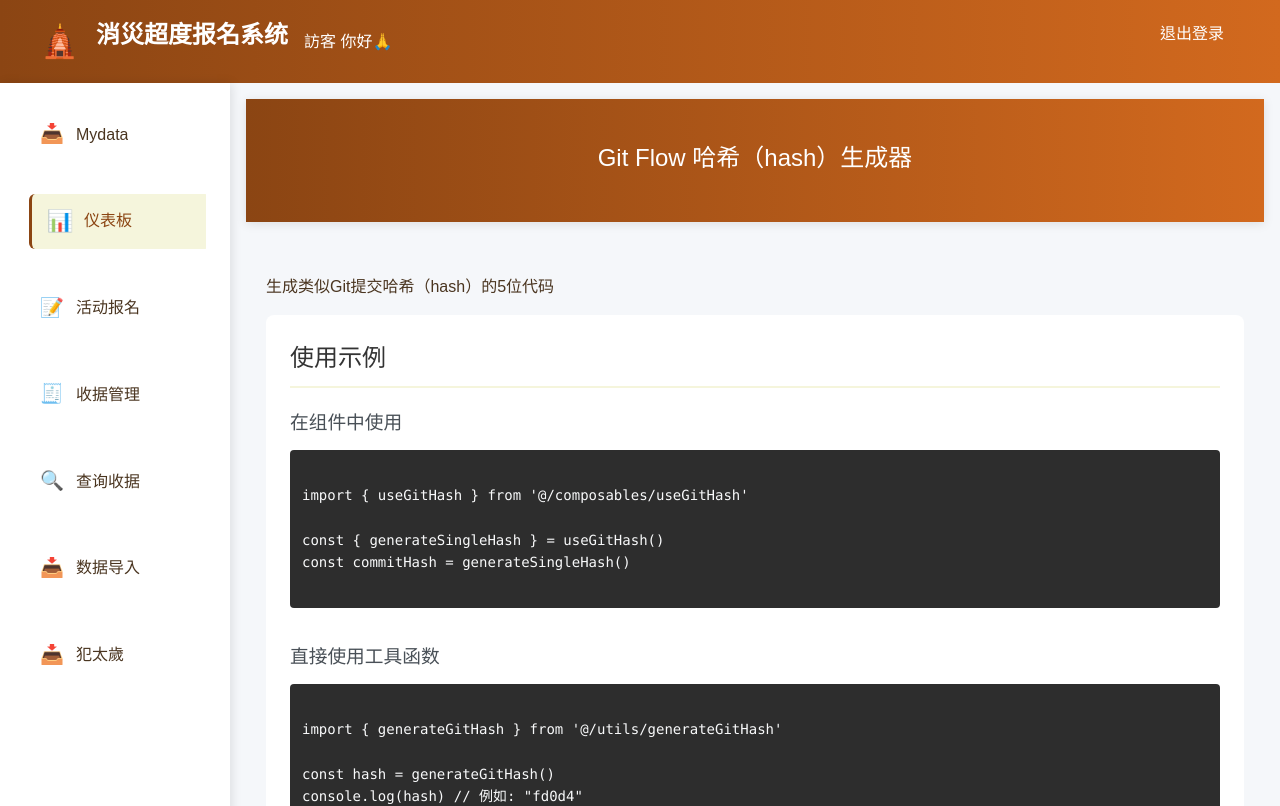
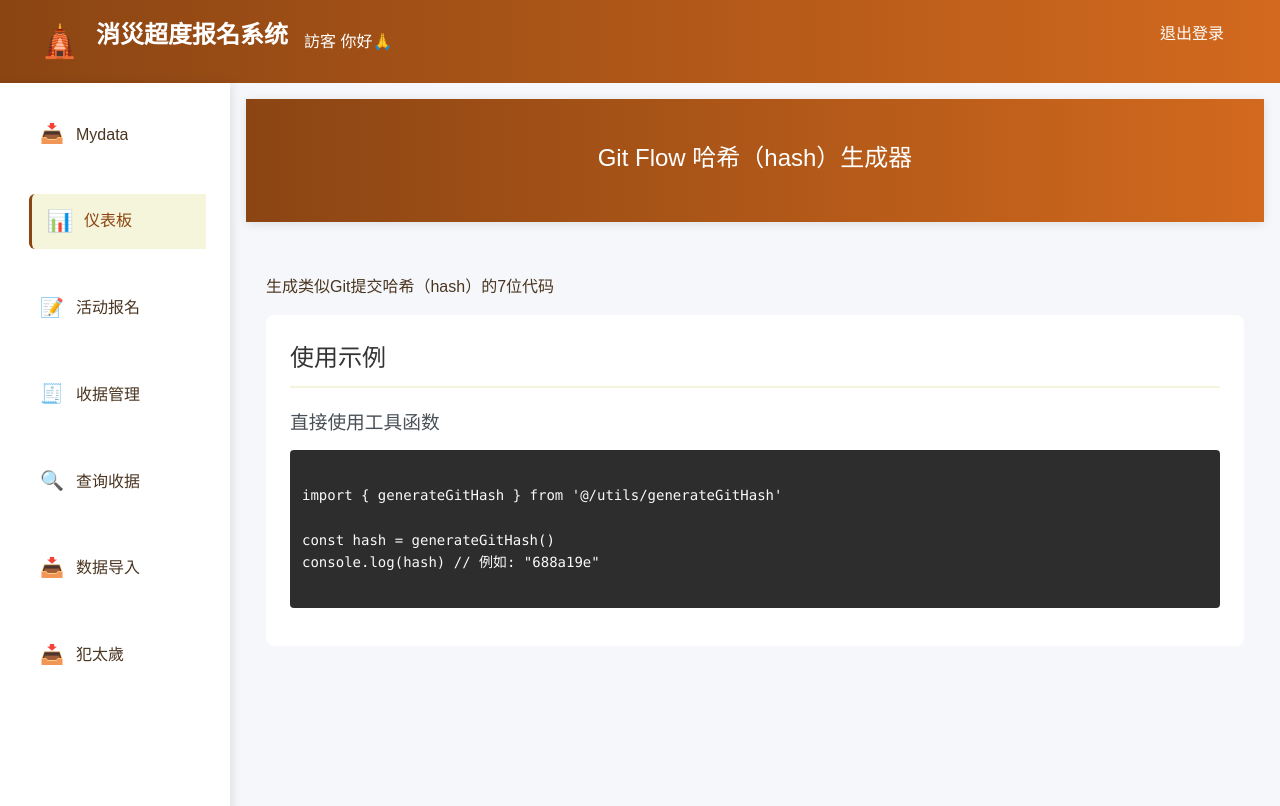
Before and after one commit to cn27529/zhengkuo-behappy, a Vue app in the folder client/: page /hash in a window 1280 px wide. Shown: the top 806 px of the page. Built offline with nearby package versions, Linux system fonts and the light colour scheme.

Commit message:
generateGitHash

```diff
--- a/client/src/views/generatorHash.vue
+++ b/client/src/views/generatorHash.vue
@@ -6,21 +6,11 @@
 
     <main class="page-content">
 
-      <p>生成类似Git提交哈希（hash）的5位代码</p>
+      <p>生成类似Git提交哈希（hash）的7位代码</p>
       <!-- 使用示例区域 -->
       <div class="usage-examples">
         <h2>使用示例</h2>
         <div class="examples-grid">
-
-          <div class="example-card">
-            <h3>在组件中使用</h3>
-            <pre><code>
-import { useGitHash } from '@/composables/useGitHash'
-
-const { generateSingleHash } = useGitHash()
-const commitHash = generateSingleHash()
-            </code></pre>
-          </div>
 
           <div class="example-card">
             <h3>直接使用工具函数</h3>
@@ -28,7 +18,7 @@ const commitHash = generateSingleHash()
 import { generateGitHash } from '@/utils/generateGitHash'
 
 const hash = generateGitHash()
-console.log(hash) // 例如: "fd0d4"
+console.log(hash) // 例如: "688a19e"
             </code></pre>
           </div>
         </div>
```
